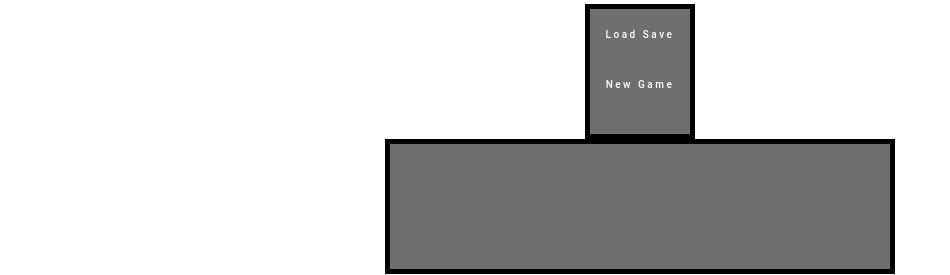
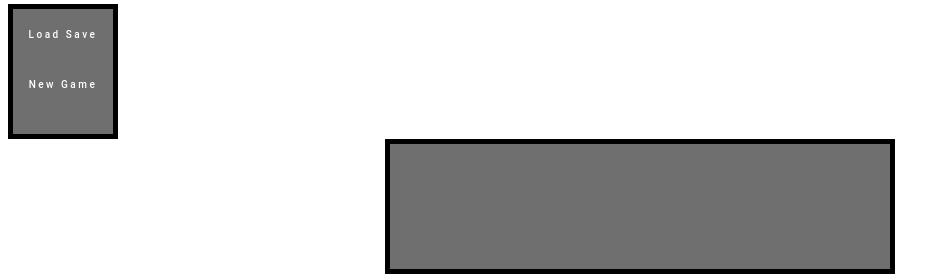
Before and after one commit to htmhell69/RPG-Dice, a PHP site: page / in a window 1280 px wide. Shown: the part 562-837 px from the top of the page, without its empty margins (0-950 px from the left). Run offline with PHP 8.4, Linux system fonts and the light colour scheme.

Commit message:
Update fancyButtons.css

```diff
--- a/clientSide/fancyButtons.css
+++ b/clientSide/fancyButtons.css
@@ -40,7 +40,6 @@ body{
   height: 125px;
   border: 5px solid black;
   text-align: center;
-  margin: auto;
   background-color: rgba(16,16,16,0.6);
   color: white;
 }
```
